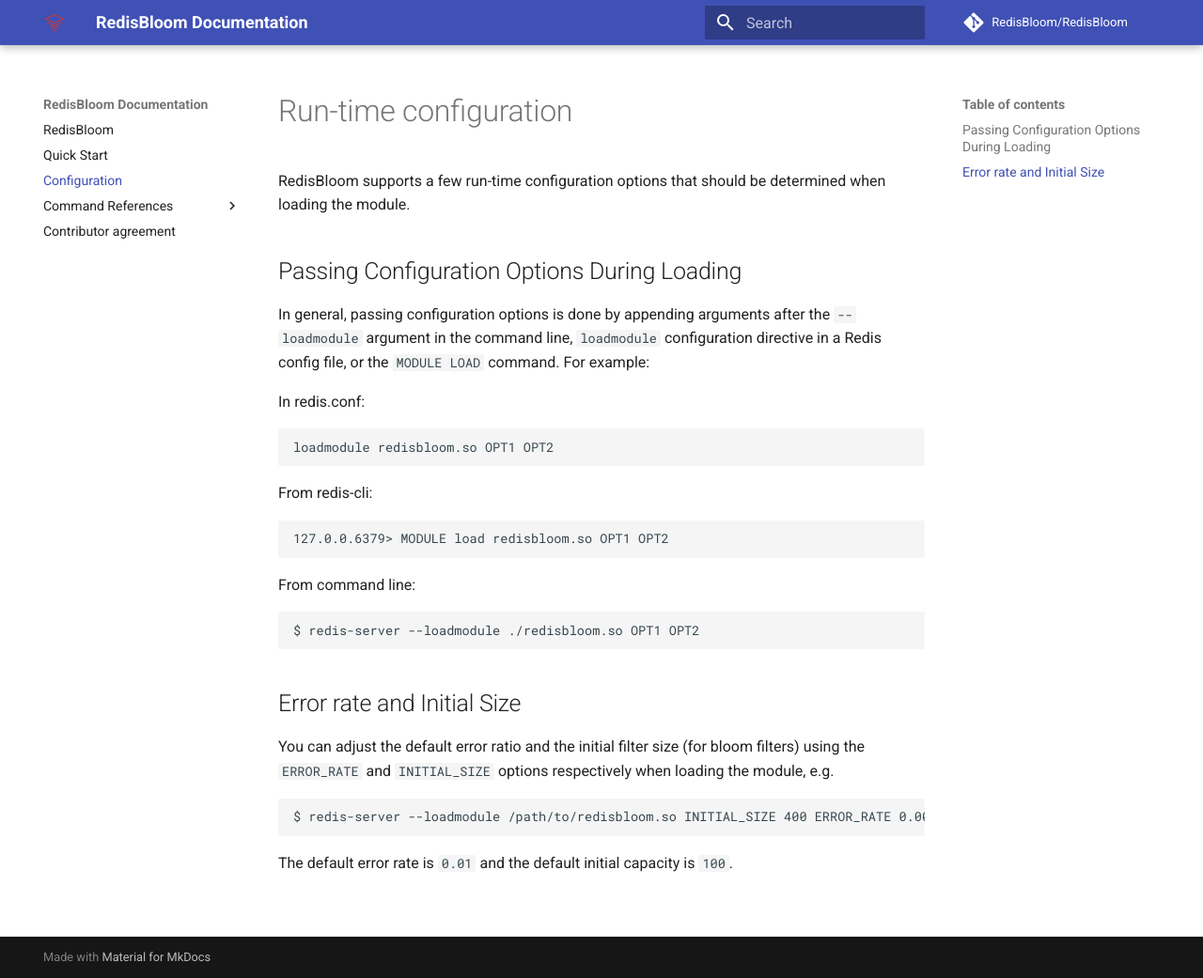
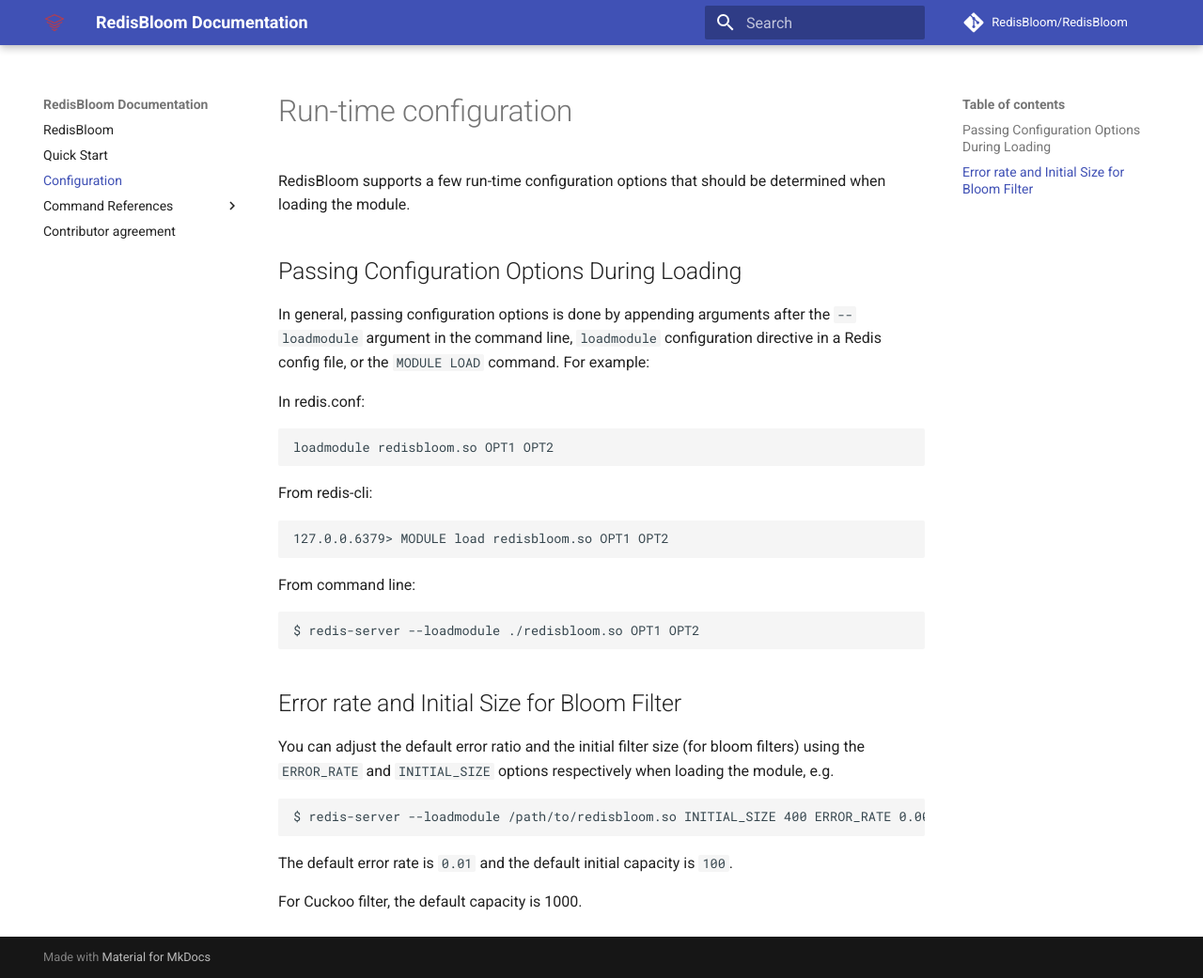
Before and after one commit to RedisBloom/RedisBloom, an MkDocs documentation site: the page built from docs/Configuration.md, in a window 1280 px wide and 1041 px high. Shown: the whole window at 94% size. Built offline with MkDocs 1.6.1 and Material for MkDocs 9.7.7, drawn with Linux system fonts in a browser that asks for light colours; comment, search, counter and statistics services are not loaded.

Commit message:
cuckoo filte rdefult capacity

````diff
--- a/docs/Configuration.md
+++ b/docs/Configuration.md
@@ -24,7 +24,7 @@
 $ redis-server --loadmodule ./redisbloom.so OPT1 OPT2
 ```
 
-## Error rate and Initial Size
+## Error rate and Initial Size for Bloom Filter
 You can adjust the default error ratio and the initial filter size (for bloom filters)
 using the `ERROR_RATE` and `INITIAL_SIZE` options respectively when loading the
 module, e.g.
@@ -34,3 +34,5 @@
 ```
 
 The default error rate is `0.01` and the default initial capacity is `100`.
+
+For Cuckoo filter, the default capacity is 1000.
````
